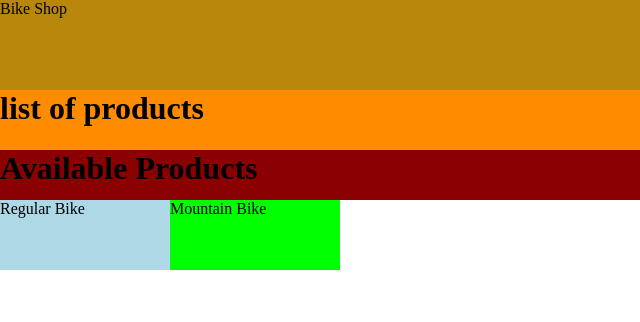
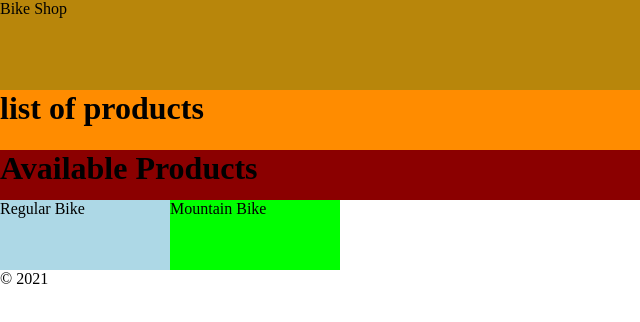
Before and after one commit to divstack/learning101, a plain HTML site: page practise.html in a window 1280 px wide. Shown: the full height of the page, 0-640 px from the left. Drawn offline with Linux system fonts and the light colour scheme.

Commit message:
add footer

```diff
--- a/practise.html
+++ b/practise.html
@@ -37,6 +37,9 @@
             </section>
         </div>
     </main>
+      <footer>
+       <span> &copy; 2021</span>
+    </footer>
 
 </body>
 </html>
```
